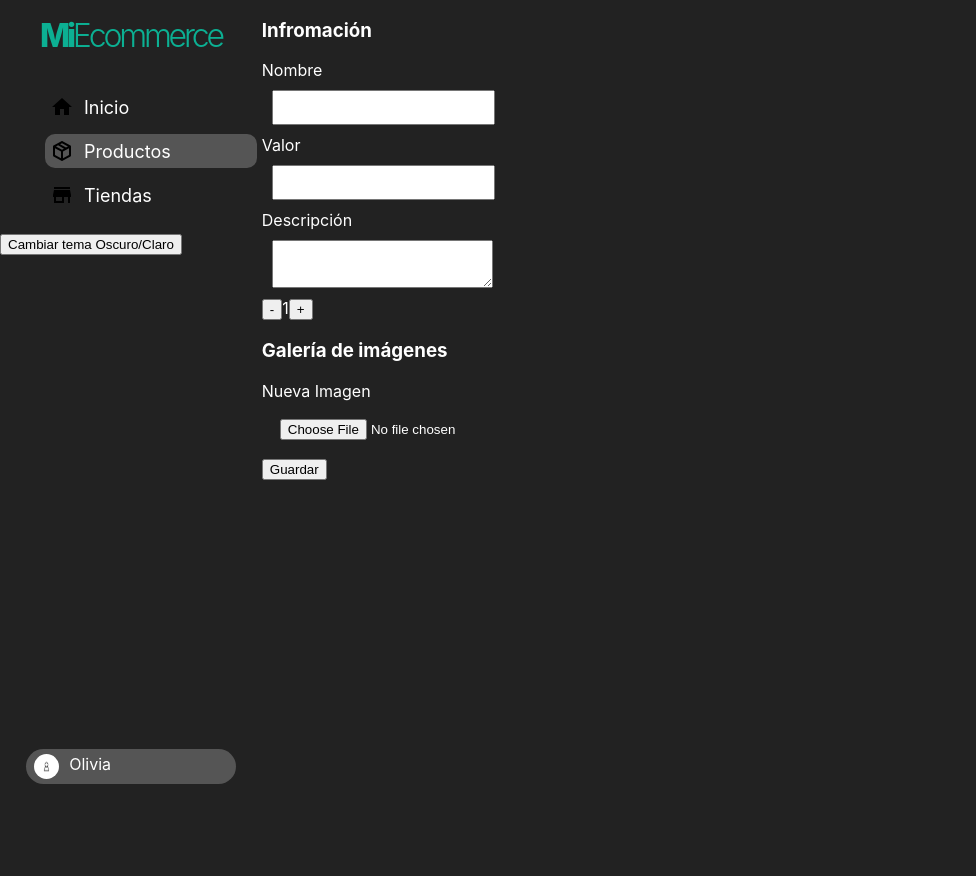
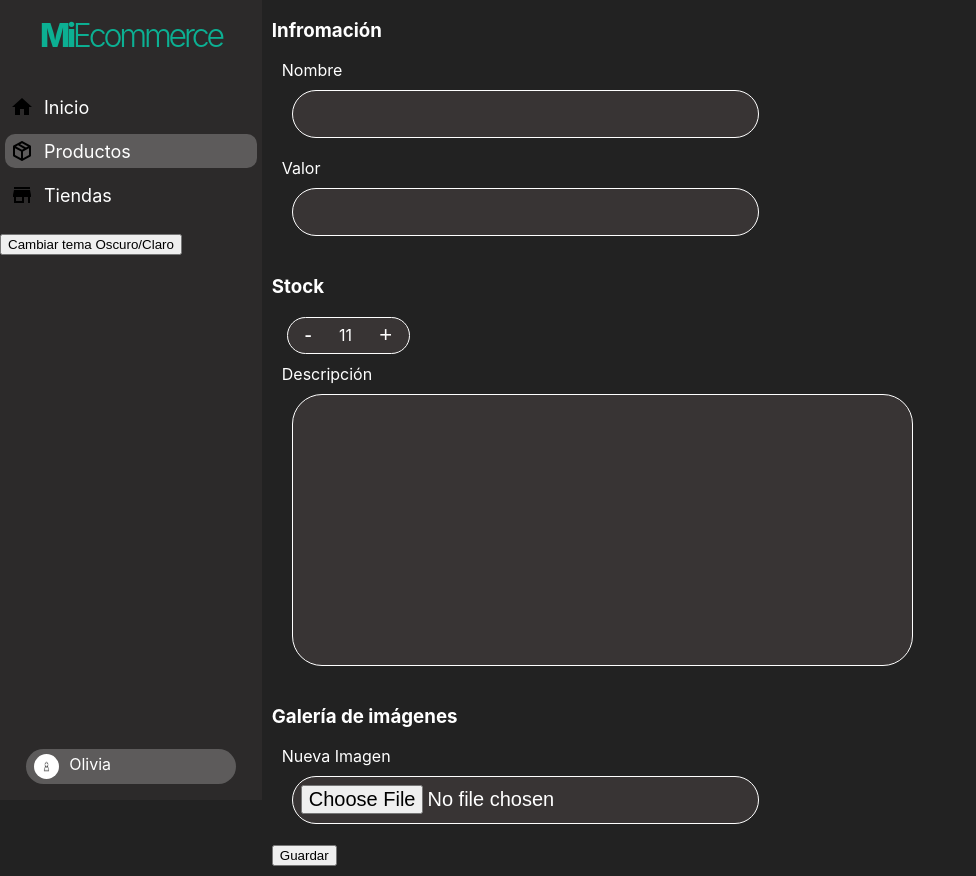
Before and after one commit to FranRSantander/miEcommerce-equipo4-React, a React (Create React App) app: page /products/1 in a window 1280 px wide. Shown: the whole page, without its empty margins (0-976 px from the left). Before the commit the page ends 800 px from the top, so only its background shows below. Built offline with nearby package versions, Linux system fonts and the light colour scheme; data requests are answered from the project's data file.

Commit message:
Agregando css en formProduct

```diff
--- /dev/null
+++ b/src/components/FormProduct/Contador/Contador.css
@@ -0,0 +1,39 @@
+.counterBody {
+    background-color: #383434;
+    width: 25%;
+    display: flex;
+    justify-content: space-around;
+    align-content: center;
+    height: 35px;
+    border-radius: 30px;
+    border: solid 1px white;
+    align-items: center;
+    margin: 0 0 10px 15px;
+}
+.counter {
+    background-color: #383434;
+    border: none;
+    color: white;
+    font-size: 22px;
+}
+
+@media (min-width: 650px){
+    .counterBody {
+        width: 12%;
+    }
+}
+@media (min-width: 1024px){
+    .counterBody {
+        width: 12%;
+    }
+}
+@media (min-width: 1440px){
+    .counterBody {
+        width: 10%;
+    }
+}
+@media (min-width: 1700px){
+    .counterBody {
+        width: 8%;
+    }
+}
--- /dev/null
+++ b/src/components/FormProduct/Contador/Contador.js
@@ -0,0 +1,17 @@
+import React from 'react'
+import './Contador.css'
+
+const Contador = () => {
+  return (
+    <>
+    <h3>Stock</h3>
+      <div className='counterBody'>
+        <button className='counter less'>-</button>
+        <span >11</span>
+        <button className='counter more'>+</button>
+      </div>
+    </>
+  )
+}
+
+export default Contador
--- a/src/components/FormProduct/FormProduct.css
+++ b/src/components/FormProduct/FormProduct.css
@@ -1,9 +1,57 @@
 .formBody {
     flex-direction: column;
     display: flex;
+    margin: 0 0 10px 10px;
 }
 .inputForm {
     padding: 8px;
-    width: 20%;
+    width: 70%;
+    height: 30px;
     margin: 10px;
+    background-color: #383434;
+    border-radius: 30px;
+    border: solid 1px white;
+    font-size: 20px;
+    color: white;
 }
+
+.inputArea {
+    outline: none;
+    resize: none;
+    width: 70%;
+    height: 250px;
+    padding: 10px;
+}
+
+@media (min-width: 650px){
+    .inputForm {
+        width: 55%;
+    }
+    .inputArea {
+        width: 70%;
+    }
+}
+@media (min-width: 1024px){
+    .inputForm {
+        width: 45%;
+    }
+    .inputArea {
+        width: 60%;
+    }
+}
+@media (min-width: 1440px){
+    .inputForm {
+        width: 35%;
+    }
+    .inputArea {
+        width: 45%;
+    }
+}
+@media (min-width: 1700px){
+    .inputForm {
+        width: 20%;
+    }
+    .inputArea {
+        width: 30%;
+    }
+}
--- a/src/components/FormProduct/FormProduct.js
+++ b/src/components/FormProduct/FormProduct.js
@@ -1,4 +1,5 @@
 import { useForm } from '../../hooks/useForm'
+import Contador from './Contador/Contador'
 import './FormProduct.css'
 
 const FormProduct = (props) => {
@@ -22,7 +23,7 @@ const FormProduct = (props) => {
             <label>Nombre</label>
             <input
                 className='inputForm'
-                placeholder=''
+                placeholmi der=''
                 type='text'
                 name='title'
                 onChange={handleInputChange}
@@ -38,18 +39,14 @@ const FormProduct = (props) => {
             onChange={handleInputChange}
             />
         </div>
+        <Contador/>
         <div className='formBody'>
             <label>Descripción</label>
             <textarea
-            className='inputForm'
+            className='inputForm inputArea'
             name="description"
             onChange={handleInputChange}
             />
-        </div>
-        <div>
-            <button>-</button>
-            <span >1</span>
-            <button>+</button>
         </div>
         <h3>Galería de imágenes</h3>
         <div className='formBody'>
--- a/src/components/SideBar/SideBar.css
+++ b/src/components/SideBar/SideBar.css
@@ -1,16 +1,17 @@
 .sideBar{
-    width: 296px;
+    width: 320px;
     height: 100vh;
     position: absolute;
-    left: -296px;
-    background-color: #222222;
+    left: -320px;
+    background-color: #38343479;
+    transition: all;
 }
 .userIcon {
     display: none;
 }
 /* Light mode usando el body */
 body.light .sideBar{
-    background-color: #efefef;
+    background-color: #ffffffe8;
 }
 body.light .userBlock{
     background-color: gray;
@@ -53,6 +54,7 @@ body.light .sideBar .active{
     }
     .navList {
         list-style: none;
+        padding: 0;
     }
     .navLink {
         text-decoration: none;
```
Also changed, not shown: src/components/Tarjeta/TarjetaCuerpo.css (line endings or trailing spaces).
